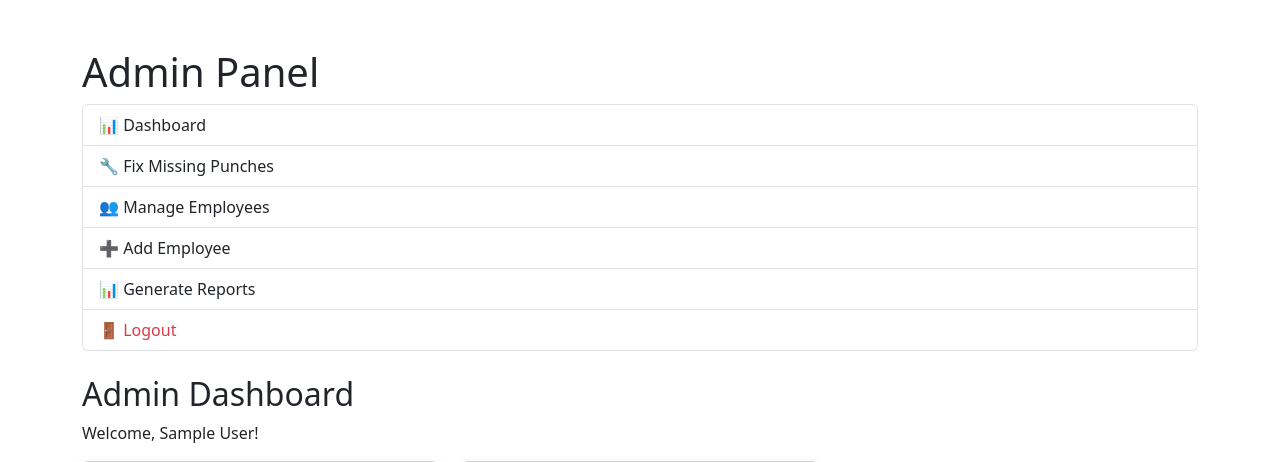
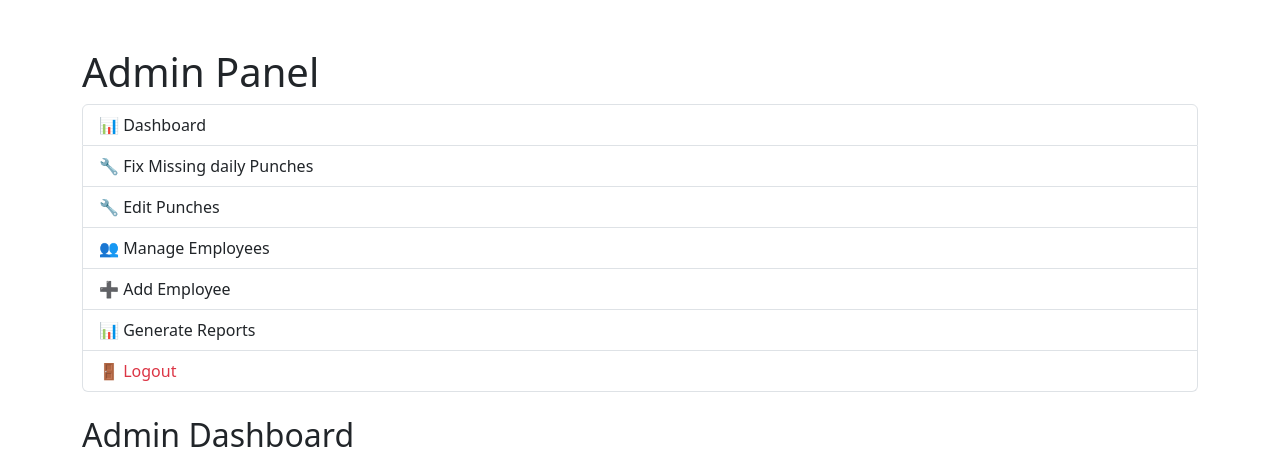
Before and after one commit to hjelmua/php-timeclock, a PHP site: page /admin_panel.php in a window 1280 px wide. Shown: the top 462 px of the page. Run offline with PHP 8.4, Linux system fonts and the light colour scheme; the visitor is signed in with stand-in values (Sample User, id 1); data that the repository does not hold is empty.

Commit message:
Update admin_panel.php
New page edit punches

```diff
--- a/admin_panel.php
+++ b/admin_panel.php
@@ -38,7 +38,8 @@ if ($conn->connect_error) {
     <!-- Admin Menu -->
     <div class="list-group mb-4">
         <a href="?page=dashboard" class="list-group-item list-group-item-action">📊 Dashboard</a>
-        <a href="?page=fix_punches" class="list-group-item list-group-item-action">🔧 Fix Missing Punches</a>
+        <a href="?page=fix_punches" class="list-group-item list-group-item-action">🔧 Fix Missing daily Punches</a>
+        <a href="?page=edit_punches" class="list-group-item list-group-item-action">🔧 Edit Punches</a>
         <a href="?page=manage_users" class="list-group-item list-group-item-action">👥 Manage Employees</a>
         <a href="?page=add_employee" class="list-group-item list-group-item-action">➕ Add Employee</a>
         <a href="?page=report" class="list-group-item list-group-item-action">📊 Generate Reports</a>
@@ -49,7 +50,7 @@ if ($conn->connect_error) {
     <div class="content">
         <?php
         $page = isset($_GET['page']) ? $_GET['page'] : 'dashboard';
-        $allowed_pages = ['dashboard', 'fix_punches', 'manage_users', 'report', 'add_employee', 'edit_employee'];
+        $allowed_pages = ['dashboard', 'fix_punches', 'edit_punches', 'edit_punch', 'manage_users', 'report', 'add_employee', 'edit_employee'];
 
         // Ensure only allowed pages are included to prevent security risks
         if (in_array($page, $allowed_pages)) {
```
